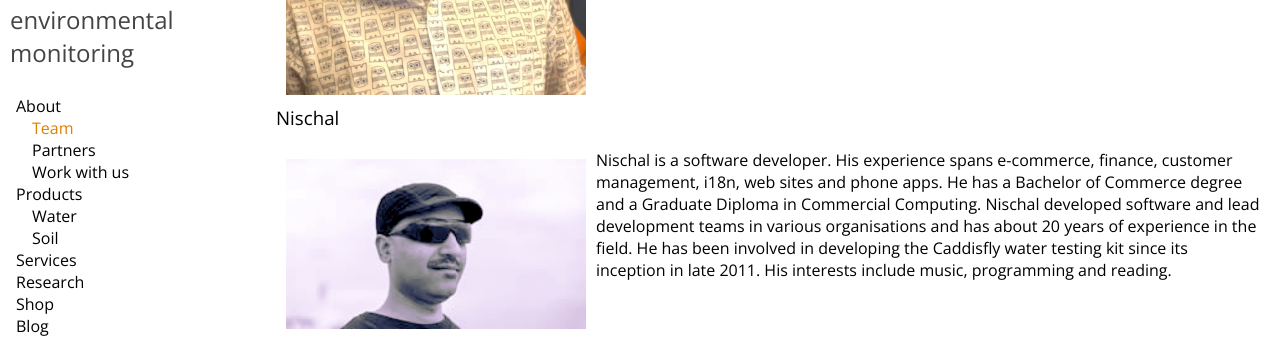
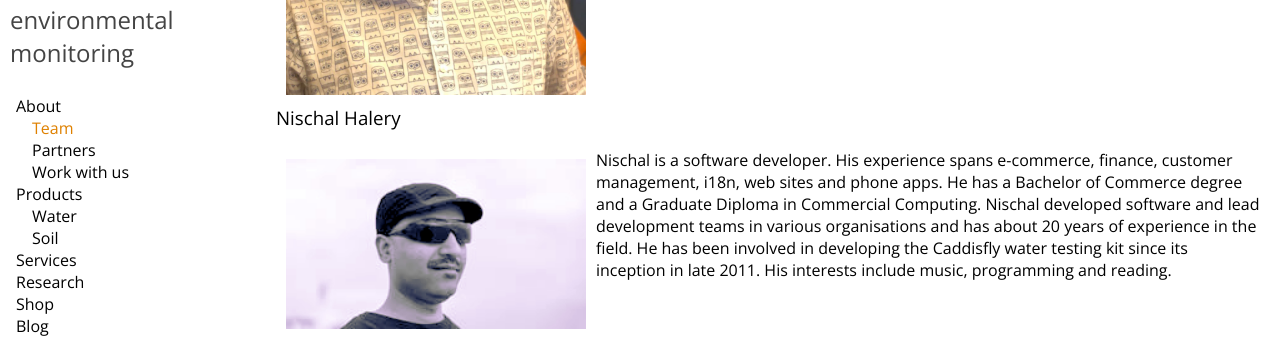
Before and after one commit to adraman/foundation-for-environmental-monitoring.github.io, a Jekyll site: the page built from _pages/team.md, in a window 1280 px wide and 900 px high, scrolled down 388 px. Shown: the part 155-493 px from the top of the window. Built offline with Jekyll 4.4.1, drawn with Linux system fonts in a browser that asks for light colours.

Commit message:
Sanity to team page

```diff
--- a/_pages/team.md
+++ b/_pages/team.md
@@ -7,8 +7,8 @@ layout: default
 ### Ishan Gupta
 <img src="{{ site.url }}/assets/images/ishan_gupta.jpg" alt="Ishan Gupta" class="teamImage"> Ishan is a product designer who has worked with the Caddisfly team since 2015. He studied product design at Loughborough University and has worked with Titan Fastrack wristwatches and helped develop tools for crowdsourced data-aggregation in Bangalore. He helps prototype and manufacture new concepts and products for ffem water and soil testing kits.
 
-### Nischal
-<img src="{{ site.url }}/assets/images/9e8ls3ds7t3.jpg" class="teamImage"> Nischal is a software developer. His experience spans e-commerce, finance, customer management, i18n, web sites and phone apps. He has a Bachelor of Commerce degree and a Graduate Diploma in Commercial Computing. Nischal developed software and lead development teams in various organisations and has about 20 years of experience in the field. He has been involved in developing the Caddisfly water testing kit since its inception in late 2011. His interests include music, programming and reading.
+### Nischal Halery
+<img src="{{ site.url }}/assets/images/nischal_halery.jpg" class="teamImage"> Nischal is a software developer. His experience spans e-commerce, finance, customer management, i18n, web sites and phone apps. He has a Bachelor of Commerce degree and a Graduate Diploma in Commercial Computing. Nischal developed software and lead development teams in various organisations and has about 20 years of experience in the field. He has been involved in developing the Caddisfly water testing kit since its inception in late 2011. His interests include music, programming and reading.
 
 ### Pradeep Balkunde
 Pradeep is a researcher in the Foundation For Environmental Monitoring (FFEM). He did M.Sc.(Chemistry) from Savitribai Phule University Pune University. He has 7 years of experience in the field of water treatment and water quality analysis. Currently he is working on development of smartphone based water testing kit for field use. Prior to joining FFEM, he was working with Akvo Foundation, Bangalore. In Akvo Foundation he was working on development of smartphone based water testing kit for chromium in collaboration with IIT Kanpur. While working with Akvo Foundation he worked on a pilot study of smartphone based water testing kit for fluoride analysis in Africa.
```
Also changed, not shown: assets/images/nischal_halery.jpg (renamed from assets/images/9e8ls3ds7t3.jpg).
